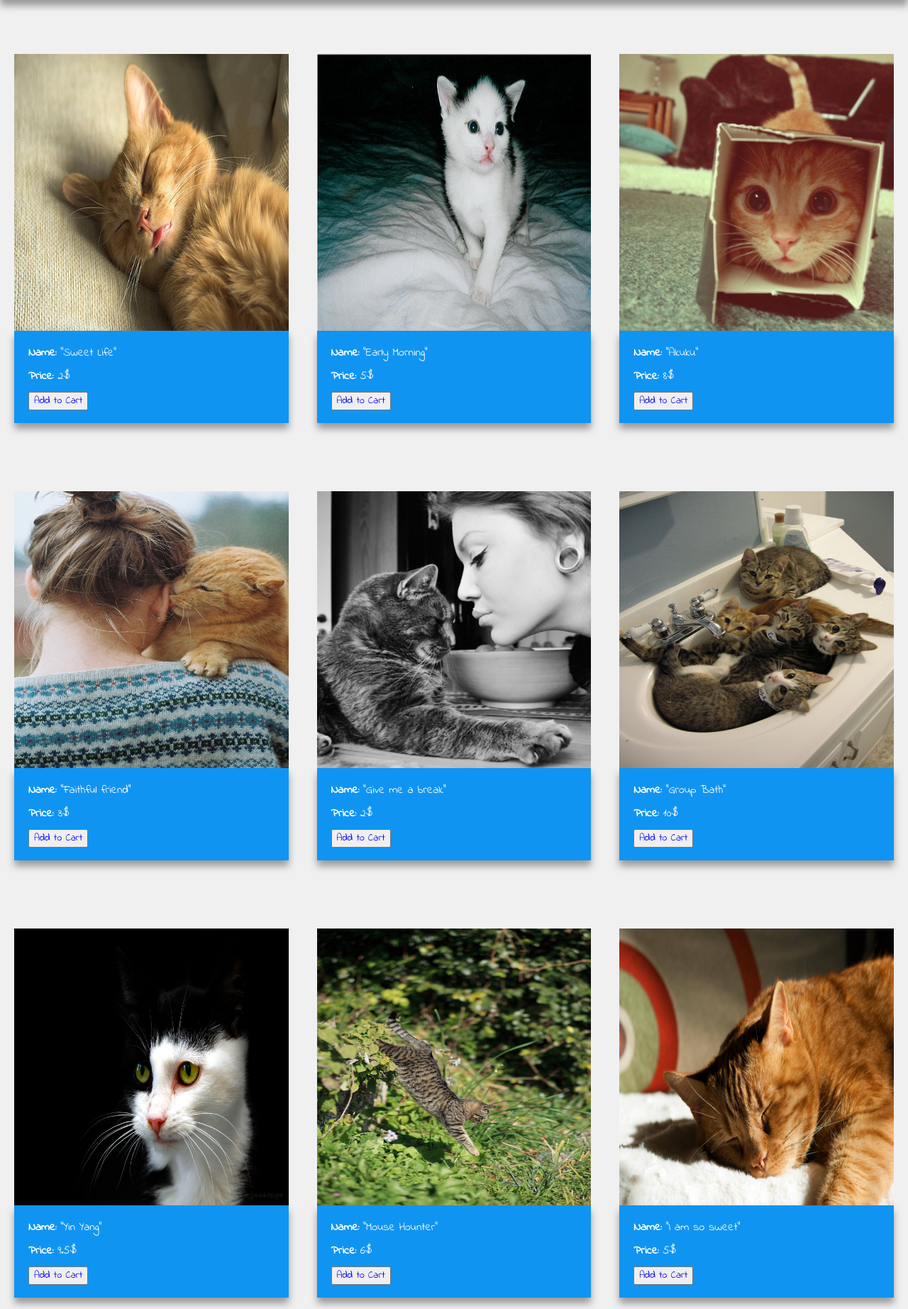
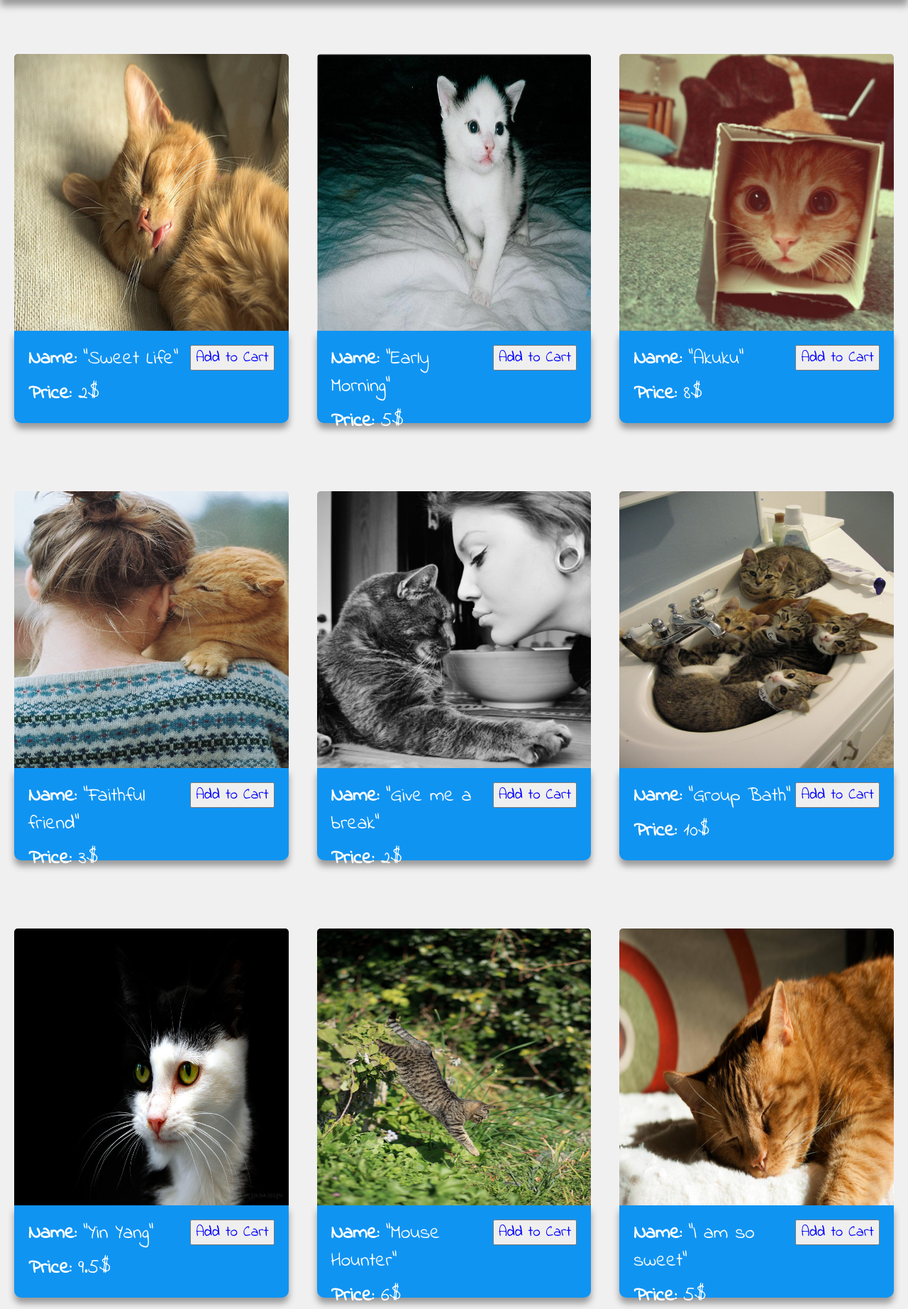
Before and after one commit to maliaaska/Static-Cat-Poster-Store, a PHP site: page /index-1.html in a window 1280 px wide. Shown: the part 126-1970 px from the top of the page at 71% size. Run offline with PHP 8.4, Linux system fonts and the light colour scheme; some libraries are stand-ins or nearby versions.

Commit message:
Button place on top-right corner, popover has a overflow-wrap: scroll property.

```diff
--- a/index-1.html
+++ b/index-1.html
@@ -25,9 +25,10 @@
   <div class="col-4" class="shadow">
     <img src="./images/sweet-life.jpg" id="1"/>
     <div class="title">
+      <button data-toggle="popover" data-placement="top" title="Popover Header" data-trigger="focus" >Add to Cart</button>
       <p><strong>Name: </strong>"Sweet Life"</p>
       <p><strong>Price: </strong> 2$</p>
-      <button data-toggle="popover" title="Popover Header" data-trigger="focus" >Add to Cart</button>
+
   </div>
   <hr>
 
@@ -35,9 +36,9 @@
   <div class="col-4">
       <img src="./images/early.jpg" id="2"/>
       <div class="title">
+        <button data-toggle="popover" data-placement="top" title="Popover Header" data-trigger="focus" >Add to Cart</button>
         <p><strong>Name: </strong>"Early Morning"</p>
         <p><strong>Price: </strong> 5$</p>
-        <button data-toggle="popover" title="Popover Header" data-trigger="focus" >Add to Cart</button>
   </div>
   <hr>
 
@@ -45,9 +46,9 @@
   <div class="col-4">
     <img src="./images/akuku.jpg" id="3"/>
     <div class="title">
+      <button data-toggle="popover" data-placement="top" title="Popover Header" data-trigger="focus" >Add to Cart</button>
       <p><strong>Name: </strong>"Akuku"</p>
       <p><strong>Price: </strong> 8$</p>
-      <button data-toggle="popover" title="Popover Header" data-trigger="focus" >Add to Cart</button>
     </div>
   <hr>
 
@@ -55,9 +56,9 @@
   <div class="col-4">
     <img src="./images/faithful-friend.jpg" id="4" />
     <div class="title">
+      <button data-toggle="popover" data-placement="top" title="Popover Header" data-trigger="focus" >Add to Cart</button>
       <p><strong>Name: </strong>"Faithful friend"</p>
       <p><strong>Price: </strong> 3$</p>
-      <button data-toggle="popover" title="Popover Header" data-trigger="focus">Add to Cart</button>
     </div>
     <hr>
 
@@ -65,9 +66,9 @@
   <div class="col-4">
     <img src="./images/give-me-a-break.jpg" id="5"/>
     <div class="title">
+      <button data-toggle="popover" data-placement="top" title="Popover Header" data-trigger="focus" >Add to Cart</button>
       <p><strong>Name: </strong>"Give me a break"</p>
       <p><strong>Price: </strong> 2$</p>
-      <button data-toggle="popover" title="Popover Header" data-trigger="focus" >Add to Cart</button>
     </div>
     <hr>
 
@@ -75,9 +76,9 @@
   <div class="col-4">
     <img src="./images/group-bath.jpg" id="6"/>
     <div class="title">
+      <button data-toggle="popover" data-placement="top" title="Popover Header" data-trigger="focus" >Add to Cart</button>
       <p><strong>Name: </strong>"Group Bath"</p>
       <p><strong>Price: </strong> 10$</p>
-      <button data-toggle="popover" title="Popover Header" data-trigger="focus" >Add to Cart</button>
     </div>
     <hr>
 
@@ -85,9 +86,9 @@
   <div class="col-4">
     <img src="./images/yin-yang.jpg" id="7"/>
     <div class="title">
+      <button data-toggle="popover" data-placement="top" title="Popover Header" data-trigger="focus" >Add to Cart</button>
       <p><strong>Name: </strong>"Yin Yang"</p>
       <p><strong>Price: </strong> 9.5$</p>
-      <button data-toggle="popover" title="Popover Header" data-trigger="focus" >Add to Cart</button>
     </div>
     <hr>
 
@@ -96,9 +97,9 @@
   <div class="col-4"  >
     <img src="./images/mouse-hunter.jpg" id="8"/>
     <div class="title">
+      <button data-toggle="popover" data-placement="top" title="Popover Header" data-trigger="focus" >Add to Cart</button>
       <p><strong>Name: </strong>"Mouse Hounter"</p>
       <p><strong>Price: </strong> 6$</p>
-      <button data-toggle="popover" title="Popover Header" data-trigger="focus" >Add to Cart</button>
     </div>
     <hr>
   </div>
@@ -106,46 +107,46 @@
     <div class="col-4">
       <img src="./images/tumblr_m4sk11JHqh1qd477zo1_1280.jpg" id="9" />
       <div class="title">
+        <button data-toggle="popover" data-placement="top" title="Popover Header" data-trigger="focus" >Add to Cart</button>
         <p><strong>Name: </strong>"I am so sweet"</p>
         <p><strong>Price: </strong> 5$</p>
-        <button data-toggle="popover" title="Popover Header" data-trigger="focus" >Add to Cart</button>
-      </div>
+        </div>
       <hr>
 
   </div>
   <div class="col-4">
     <img src="./images/universe.jpg" id="10"/>
     <div class="title">
+      <button data-toggle="popover" data-placement="top" title="Popover Header" data-trigger="focus" >Add to Cart</button>
       <p><strong>Name: </strong>"Universe"</p>
       <p><strong>Price: </strong> 6$</p>
-      <button data-toggle="popover" title="Popover Header" data-trigger="focus" >Add to Cart</button>
     </div>
     <hr>
   </div>
   <div class="col-4">
     <img src="./images/who-is-there.jpg" id="11" />
     <div class="title">
+      <button data-toggle="popover" data-placement="top" title="Popover Header" data-trigger="focus" >Add to Cart</button>
       <p><strong>Name: </strong>"Who is there?"</p>
       <p><strong>Price: </strong> 5$</p>
-      <button data-toggle="popover" title="Popover Header" data-trigger="focus" >Add to Cart</button>
     </div>
     <hr>
   </div>
   <div class="col-4">
     <img src="./images/winner.jpg" id="12"/>
     <div class="title">
+      <button data-toggle="popover" data-placement="top" title="Popover Header" data-trigger="focus" >Add to Cart</button>
       <p><strong>Name: </strong>"Winner"</p>
       <p><strong>Price: </strong> 8$</p>
-      <button data-toggle="popover" title="Popover Header" data-trigger="focus">Add to Cart</button>
     </div>
     <hr>
   </div>
   <div class="col-4">
     <img src="./images/love-my-chick.jpg" id="13" />
     <div class="title">
-      <p><strong>Name: </strong>"Faithful friend"</p>
+      <button data-toggle="popover" data-placement="top" title="Popover Header" data-trigger="focus" >Add to Cart</button>
+      <p><strong>Name: </strong>"Love my chick"</p>
       <p><strong>Price: </strong> 5$</p>
-      <button data-toggle="popover" title="Popover Header" data-trigger="focus" >Add to Cart</button>
     </div>
     <hr>
   </div>
@@ -159,6 +160,7 @@
                     return $.ajax({url: 'https://baconipsum.com/api/?type=all-meat&sentences=1',
                     dataType: 'html',
                     async: false}).responseText;
+                    placement: 'left';
           }
         })
     });
--- a/style.css
+++ b/style.css
@@ -70,6 +70,7 @@ li a:hover {
     color: white;
 }
 #main {
+    border-radius: 5px;
     position: absolute;
     left: 25%;
     top: 25%;
@@ -93,12 +94,14 @@ li a:hover {
 #image-div {
     width: 100%;
     height: 80%;
+    border-radius: 5px;
 
 }
 img {
     width:100%;
     height:100%;
     vertical-align: middle;
+    border-radius: 5px;
 }
 
 footer {
--- a/style1.css
+++ b/style1.css
@@ -76,7 +76,8 @@ li a:hover {
 div img {
     height: 75%;
     width: 100%;
-
+    border-top-right-radius: 5px;
+    border-top-left-radius: 5px;
 }
 
 div {
@@ -85,6 +86,7 @@ div {
     padding: 20px;
     margin-bottom: 4em;
     position: relative;
+
 
 }
 
@@ -103,12 +105,19 @@ div {
     background-color: rgb(16, 148, 242);
     color: white;
     box-shadow: 0px 8px 10px #999;
+    border-bottom-left-radius: 10px;
+    border-bottom-right-radius: 10px;
+    font-size: 1.5em;
 
+}
+button {
 
+    float: top;
+    float: right;
 }
 
 p {
-    font-size: 1.6rem;
+    font-size: 1.3em;
 }
 
 footer {
@@ -119,10 +128,12 @@ footer {
 }
 
 .popover {
-    max-height: 100%;
-    max-width: 100%;
+    height: 100%;
+    max-width: 100em;
     color: black;
     box-shadow: none;
+    font-size: 1.1em;
+    overflow: scroll;
 }
 button {
     color: blue;
```
